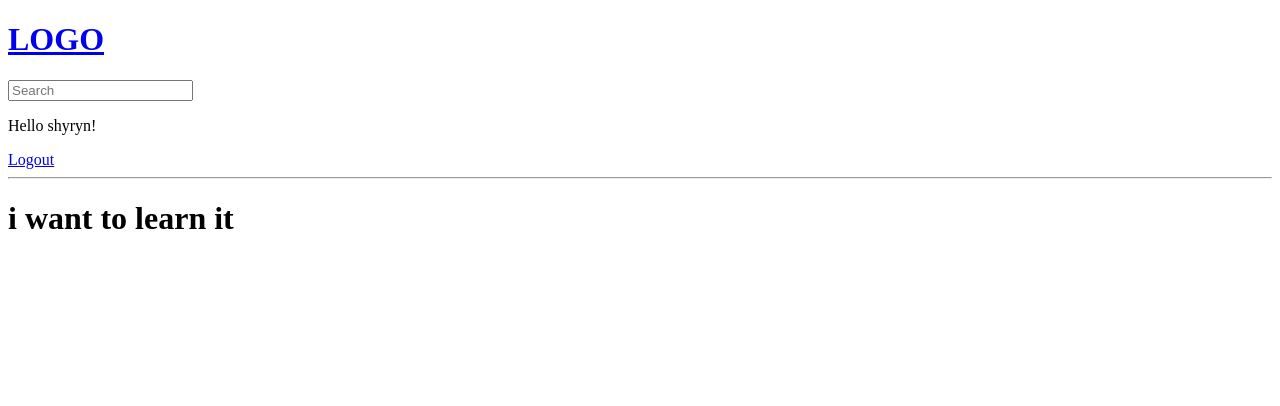
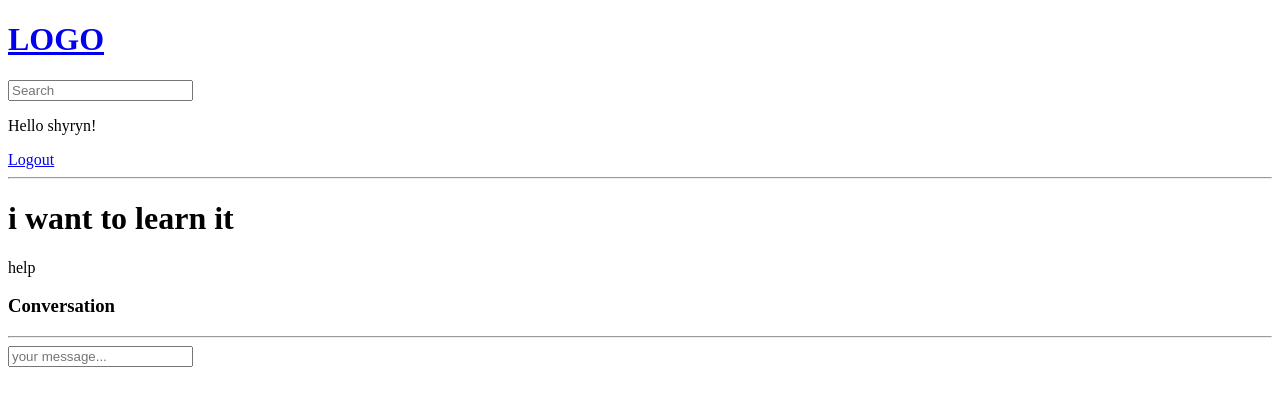
Before and after one commit to saaereen/project5, a Django app: page /room/2/ in a window 1280 px wide. Shown: the top 406 px of the page. Run offline with Django 5.2, Linux system fonts and the light colour scheme; a user stored in the database is signed in; data comes from the database, SQL or seed files in the repository; both versions use the stored data as it was after the commit.

Commit message:
users comment section, Create

```diff
--- a/base/templates/base/room.html
+++ b/base/templates/base/room.html
@@ -3,5 +3,30 @@
 {% block content %}
 
 <h1>{{room.name}}</h1>
+<p>{{room.description}}</p>
+
+<div class="comment-wrapper">
+    <h3>Conversation</h3>
+    <hr>
+
+    {% for message in room_messages %}
+    <div>
+        <small>@{{message.user}} {{message.created|timesince}} ago</small>
+        <p>{{message.body}}</p>
+    </div>
+    {% endfor %}
+
+
+</div>
+{% if request.user.is_authenticated %}
+<div class="comment-form">
+    <form method="POST" action="">
+        {% csrf_token %}
+        <input type="text" name="body" placeholder="your message...">
+
+    </form>
+
+</div>
+{% endif%}
 
 {% endblock content %}
--- a/base/views.py
+++ b/base/views.py
@@ -6,7 +6,7 @@ from django.contrib.auth.decorators import login_required
 from django.contrib.auth.models import User
 from django.contrib.auth import authenticate, login, logout
 from django.contrib.auth.forms import UserCreationForm
-from .models import Room, Topic
+from .models import Room, Topic, Message
 from .forms import RoomForm
 
 # Create your views here.
@@ -88,7 +88,19 @@ def home(request):
 
 def room(request, pk):
     room = Room.objects.get(id=pk)
-    context = {'room': room}
+    room_messages = room.message_set.all().order_by('-created') #
+
+    if request.method == 'POST':
+        message = Message.objects.create(
+            user = request.user,
+            room = room,
+            body = request.POST.get('body'),
+
+        )
+        return redirect('room', pk=room.id) #for page to reload after get request
+
+
+    context = {'room': room, 'room_messages':room_messages}
 
     return render(request, 'base/room.html', context)
 
```
Also changed, not shown: db.sqlite3.
